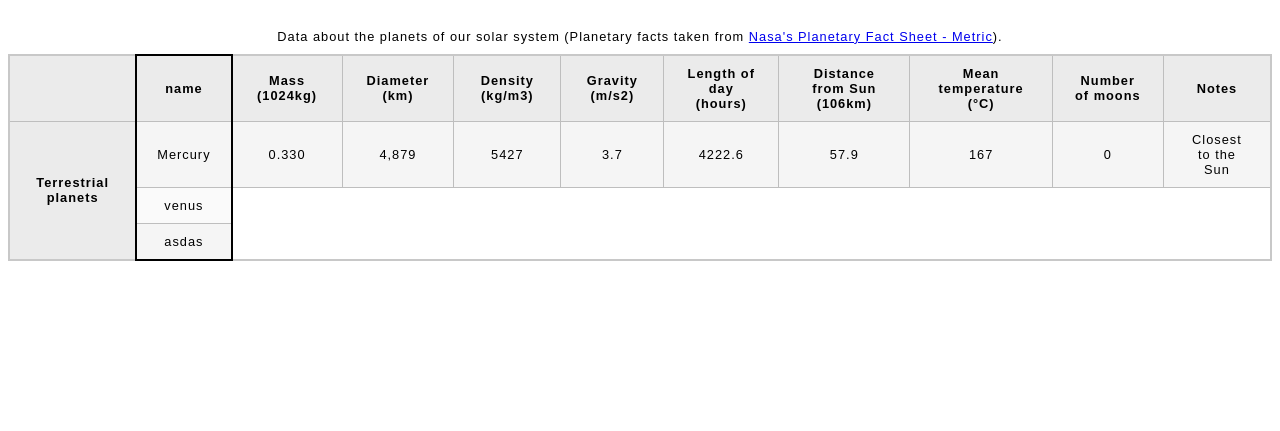
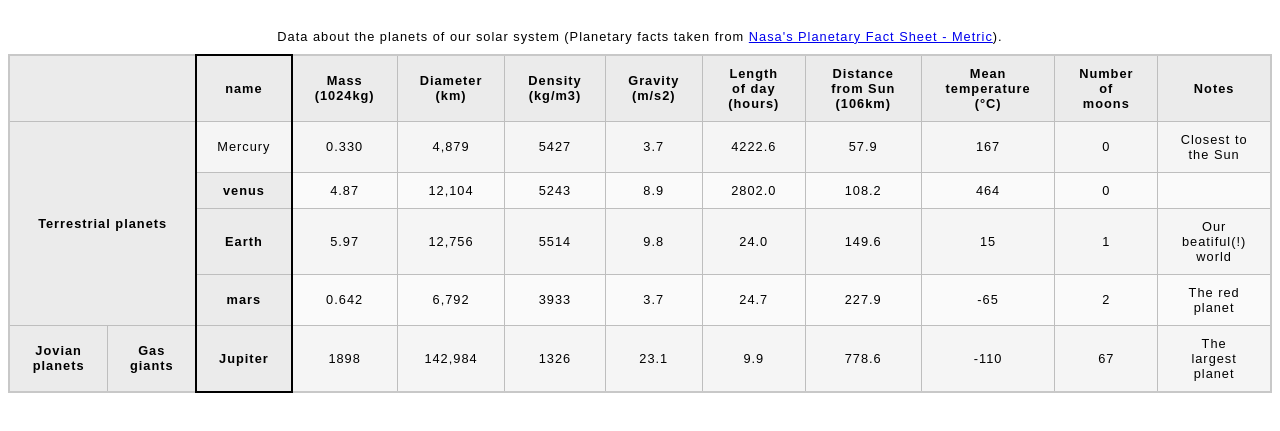
Before and after one commit to Naranach/Planet_Table, a plain HTML site: page index.html in a window 1280 px wide. Shown: the part 61-492 px from the top of the page. Drawn offline with Linux system fonts and the light colour scheme.

```diff
--- a/index.html
+++ b/index.html
@@ -13,13 +13,14 @@
    <table>
     <caption>Data about the planets of our solar system (Planetary facts taken from <a href="https://nssdc.gsfc.nasa.gov/planetary/factsheet/">Nasa's Planetary Fact Sheet - Metric</a>).</caption>
     <colgroup>
-    <col span="1">
+    <col span="2">
     <col style="border: 2px solid black;">
     <col span="9">
     </colgroup>
 
     <thead>
-        <th></th>
+        <tr>
+        <th colspan="2"></th>
         <th>name</th>
         <th>Mass (1024kg)</th>
         <th>Diameter (km)</th>
@@ -30,10 +31,11 @@
         <th>Mean temperature (°C)</th>
         <th>Number of moons</th>
         <th>Notes</th>
+    </tr>
     </thead>
 
     <tr>
-        <th rowspan="4"  scope="rowgroup">Terrestrial planets</th>
+        <th rowspan="4" colspan="2"  scope="rowgroup">Terrestrial planets</th>
         <td>Mercury</td>
         <td>0.330</td>
         <td>4,879</td>
@@ -47,10 +49,56 @@
         </td>
     </tr>
     <tr>
-        <td>venus</td>
+        <th scope="row">venus</th>
+        <td>4.87</td>
+        <td>12,104</td>
+        <td>5243</td>
+        <td>8.9</td>
+        <td>2802.0</td>
+        <td>108.2</td>
+        <td>464</td>
+        <td>0</td>
+        <td></td>
     </tr>
     <tr>
-        <td>asdas</td>
+        <th scope="row">Earth</th>
+        <td>5.97</td>
+        <td>12,756</td>
+        <td>5514</td>
+        <td>9.8</td>
+        <td>24.0</td>
+        <td>149.6</td>
+        <td>15</td>
+        <td>1</td>
+        <td>Our beatiful(!) world</td>
+    </tr>
+    <tr>
+        <th scope="row">mars</th>
+        <td>0.642</td>
+        <td>6,792</td>
+        <td>3933</td>
+        <td>3.7</td>
+        <td>24.7</td>
+        <td>227.9</td>
+        <td>-65	</td>
+        <td>2</td>
+        <td>The red planet
+        </td>
+    </tr>
+    <tr>
+        <th rowspan="4" scope="rowgroup">Jovian planets</th>
+          <th rowspan="2" scope="rowgroup">Gas giants</th>
+          <th scope="row">Jupiter</th>
+          <td>1898</td>
+          <td>142,984</td>
+          <td>1326</td>
+          <td>23.1</td>
+          <td>9.9</td>
+          <td>778.6</td>
+          <td>-110	</td>
+          <td>67</td>
+          <td>The largest planet
+        </td>
     </tr>
    </table>
 </body>
```
